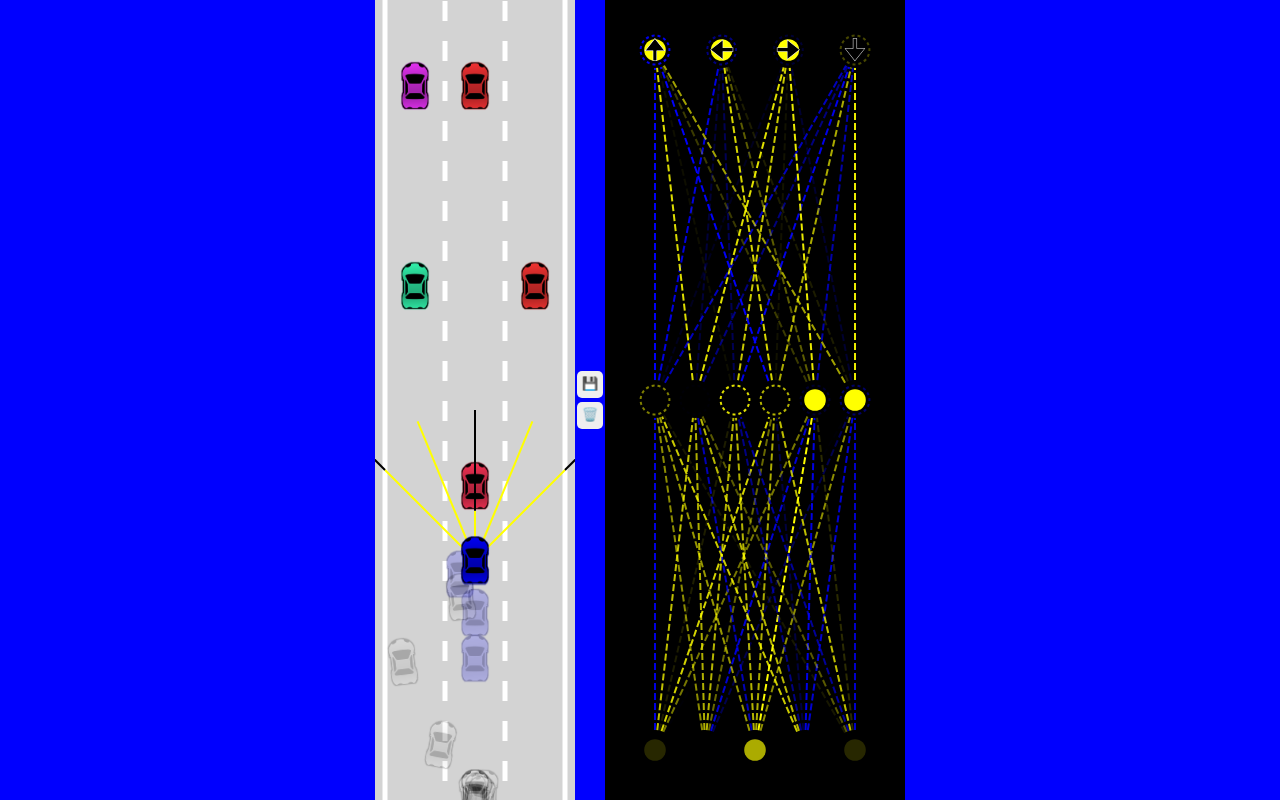
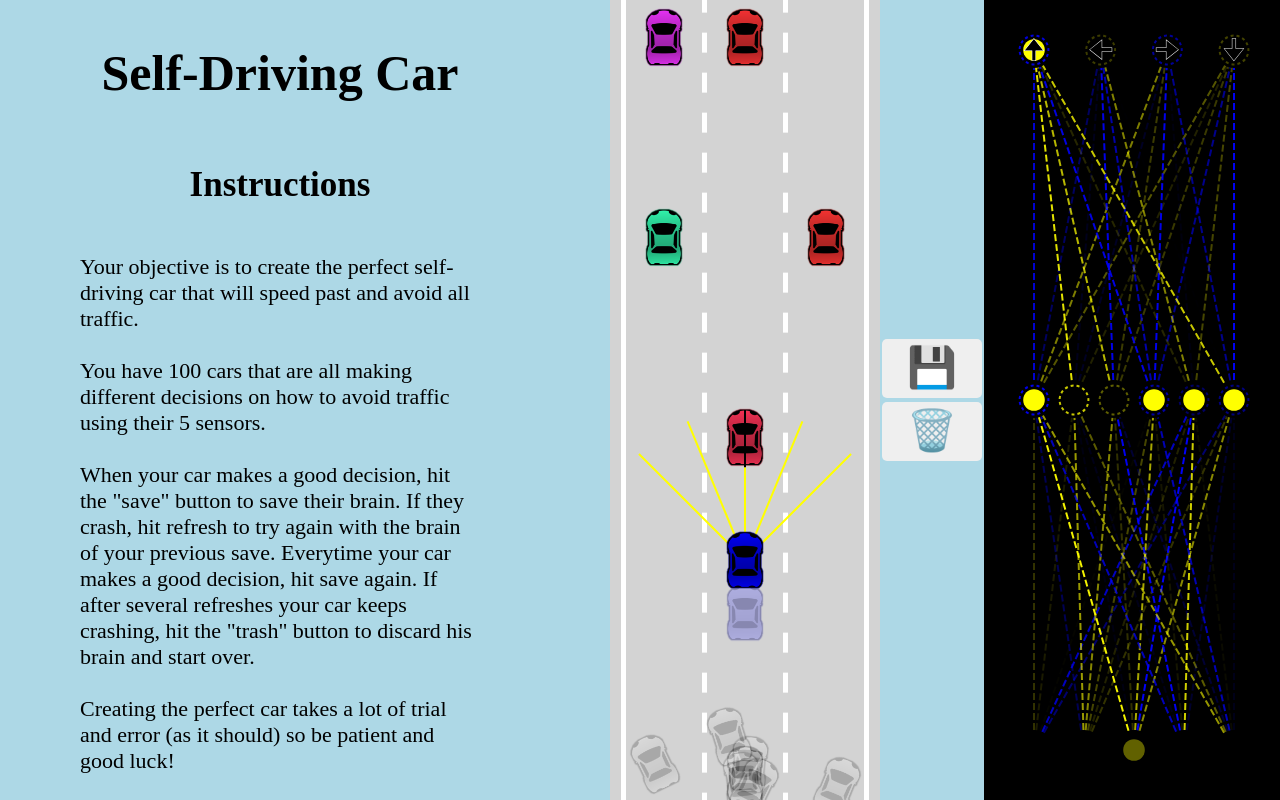
Before and after one commit to sarahroesler/Self-Driving-Car, a plain HTML site: page index.html in a window 1280 px wide. Drawn offline with Linux system fonts and the light colour scheme.

Commit message:
updates to size and layout

```diff
--- a/index.html
+++ b/index.html
@@ -6,6 +6,24 @@
     <link rel="stylesheet" href="style.css">
 </head>
 <body>
+    <div class="instructions">
+    <h1>Self-Driving Car</h1>
+    <h2>Instructions</h2>
+    <p>Your objective is to create the perfect self-driving
+        car that will speed past and avoid all traffic. <br><br>
+        You have 100 cars that are all making different decisions on
+        how to avoid traffic using their 5 sensors. <br><br>
+
+        When your car makes a good decision,
+        hit the "save" button to save their brain.
+        If they crash, hit refresh to try again with the brain of your previous save.
+        Everytime your car makes a good decision,
+        hit save again. If after several refreshes
+        your car keeps crashing, hit the "trash" button
+        to discard his brain and start over. <br><br>
+        Creating the perfect car takes a lot of trial and error (as it should) so be patient and good luck!
+    </p>
+    </div>
     <canvas id="carCanvas"></canvas>
 
     <div id="verticalButtons">
--- a/main.js
+++ b/main.js
@@ -1,5 +1,5 @@
 const carCanvas=document.getElementById("carCanvas");
-carCanvas.width=200;
+carCanvas.width=270;
 const networkCanvas=document.getElementById("networkCanvas");
 networkCanvas.width=300;
 
@@ -22,17 +22,17 @@ if(localStorage.getItem("bestBrain")){
 }
 
 const traffic=[
-    new Car(road.getLaneCenter(1),-100,30,50,"DUMMY",2,getRandomColor()),
-    new Car(road.getLaneCenter(0),-300,30,50,"DUMMY",2,getRandomColor()),
-    new Car(road.getLaneCenter(2),-300,30,50,"DUMMY",2,getRandomColor()),
-    new Car(road.getLaneCenter(0),-500,30,50,"DUMMY",2,getRandomColor()),
-    new Car(road.getLaneCenter(1),-500,30,50,"DUMMY",2,getRandomColor()),
-    new Car(road.getLaneCenter(1),-700,30,50,"DUMMY",2,getRandomColor()),
-    new Car(road.getLaneCenter(2),-800,30,50,"DUMMY",2,getRandomColor()),
-    new Car(road.getLaneCenter(2),-900,30,50,"DUMMY",2,getRandomColor()),
-    new Car(road.getLaneCenter(1),-1000,30,50,"DUMMY",2,getRandomColor()),
-    new Car(road.getLaneCenter(0),-900,30,50,"DUMMY",2,getRandomColor()),
-    new Car(road.getLaneCenter(0),-900,30,50,"DUMMY",2,getRandomColor()),
+    new Car(road.getLaneCenter(1),-100,40,60,"DUMMY",2,getRandomColor()),
+    new Car(road.getLaneCenter(0),-300,40,60,"DUMMY",2,getRandomColor()),
+    new Car(road.getLaneCenter(2),-300,40,60,"DUMMY",2,getRandomColor()),
+    new Car(road.getLaneCenter(0),-500,40,60,"DUMMY",2,getRandomColor()),
+    new Car(road.getLaneCenter(1),-500,40,60,"DUMMY",2,getRandomColor()),
+    new Car(road.getLaneCenter(1),-700,40,60,"DUMMY",2,getRandomColor()),
+    new Car(road.getLaneCenter(2),-800,40,60,"DUMMY",2,getRandomColor()),
+    new Car(road.getLaneCenter(2),-900,40,60,"DUMMY",2,getRandomColor()),
+    new Car(road.getLaneCenter(1),-1100,40,60,"DUMMY",2,getRandomColor()),
+    new Car(road.getLaneCenter(0),-900,40,60,"DUMMY",2,getRandomColor()),
+    new Car(road.getLaneCenter(0),-900,40,60,"DUMMY",2,getRandomColor()),
 
 
 ];
@@ -51,7 +51,7 @@ function discard(){
 function generateCars(N){
     const cars=[];
     for(let i=1;i<=N;i++){
-        cars.push(new Car(road.getLaneCenter(1),100,30,50,"AI"));
+        cars.push(new Car(road.getLaneCenter(1),100,40,60,"AI"));
     }
     return cars;
 }
--- a/style.css
+++ b/style.css
@@ -1,15 +1,42 @@
 body{
     margin:0;
-    background:blue;
+    background: lightblue;
     overflow:hidden;
-    display:flex;
-    justify-content:center;
-    align-items:center;
+    display: grid;
+    grid-template-columns: 0.5fr 0.5fr 0.3fr 3fr;
+}
+
+.instructions{
+    flex-direction: column;
+    text-align: center;
+    padding: 0 80px;
+
+}
+
+.instructions h1{
+    font-size: 50px;
+    padding-top: 10px;
+}
+
+.instructions h2{
+    font-size: 35px;
+    padding-top: 30px;
+}
+
+.instructions p{
+    width: 400px;
+    align-self: center;
+    justify-self: center;
+    text-align: left;
+    font-size: 22px;
+    padding-top: 20px;
 }
 
 #verticalButtons{
     display:flex;
     flex-direction:column;
+    justify-content: center;
+    align-items: center;
 }
 
 button{
@@ -18,6 +45,8 @@ button{
     padding: 5px 5px 7px 5px;
     margin: 2px;
     cursor:pointer;
+    width: 100px;
+    font-size: 40px;
 }
 button:hover{
     background:blue;
@@ -28,4 +57,5 @@ button:hover{
 }
 #carCanvas{
     background:lightgray;
+    margin-left: 50px;
 }
```
